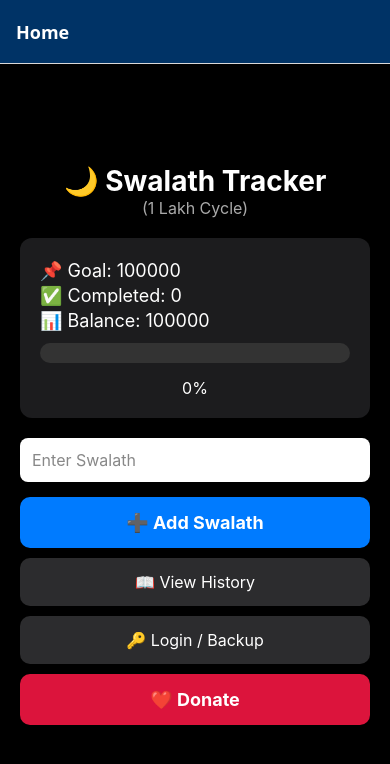
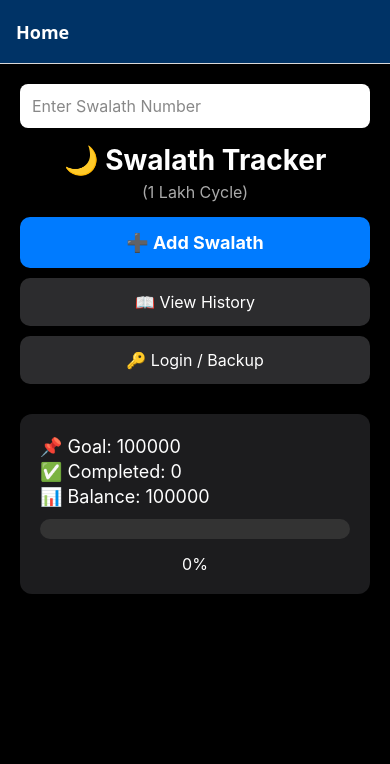
Before and after one commit to salahudheen9847/SwalathTracker, a React Native app: screen /Home in a window 390 px wide. Shown: the top 764 px of the page. Built offline with nearby package versions, Linux system fonts and the light colour scheme.

Commit message:
Initial commit - first upload

```diff
--- a/app.json
+++ b/app.json
@@ -12,8 +12,8 @@
       "supportsTablet": true
     },
     "android": {
-       "package": "com.salahudheen.swalathtracker",
-       "googleServicesFile": "./google-services.json",
+      "package": "com.salahudheen.swalathtracker",
+      "googleServicesFile": "./google-services.json",
       "adaptiveIcon": {
         "foregroundImage": "./assets/images/adaptive-icon.png",
         "backgroundColor": "#ffffff"
@@ -26,7 +26,6 @@
       "favicon": "./assets/images/favicon.png"
     },
     "plugins": [
-
       [
         "expo-splash-screen",
         {
@@ -39,6 +38,11 @@
     ],
     "experiments": {
       "typedRoutes": true
+    },
+    "extra": {
+      "eas": {
+        "projectId": "499074b9-1abc-42c2-bff0-7e5f75c535aa"
+      }
     }
   }
 }
--- a/screens/HomeScreen.js
+++ b/screens/HomeScreen.js
@@ -3,6 +3,8 @@ import { doc, setDoc } from "firebase/firestore";
 import { useEffect, useState } from "react";
 import {
   Alert,
+  KeyboardAvoidingView,
+  Platform,
   ScrollView,
   StyleSheet,
   Text,
@@ -59,25 +61,17 @@ export default function HomeScreen({ navigation }) {
   }
 
   return (
-    <ScrollView contentContainerStyle={styles.container}>
-      <Text style={styles.title}>🌙 Swalath Tracker</Text>
-      <Text style={styles.subtitle}>(1 Lakh Cycle)</Text>
-
-      <View style={styles.card}>
-        <Text style={styles.stat}>📌 Goal: {goal}</Text>
-        <Text style={styles.stat}>✅ Completed: {completed}</Text>
-        <Text style={styles.stat}>📊 Balance: {goal - completed}</Text>
-
-        <View style={styles.progressBarBackground}>
-          <View
-            style={[styles.progressBarFill, { width: `${progressPercent}%` }]}
-          />
-        </View>
-        <Text style={styles.progressText}>{progressPercent.toFixed(0)}%</Text>
-      </View>
-
+    <KeyboardAvoidingView
+      style={{ flex: 1 }}
+      behavior={Platform.OS === "ios" ? "padding" : "height"}
+    >
+      <ScrollView
+        contentContainerStyle={styles.container}
+        keyboardShouldPersistTaps="handled"
+      >
+        {/* Input box on top */}
         <TextInput
-        placeholder="Enter Swalath"
+          placeholder="Enter Swalath Number"
           keyboardType="numeric"
           value={input}
           onChangeText={setInput}
@@ -85,6 +79,11 @@ export default function HomeScreen({ navigation }) {
           placeholderTextColor="#888"
         />
 
+        {/* Title */}
+        <Text style={styles.title}>🌙 Swalath Tracker</Text>
+        <Text style={styles.subtitle}>(1 Lakh Cycle)</Text>
+
+        {/* Buttons */}
         <TouchableOpacity style={styles.button} onPress={addSwalath}>
           <Text style={styles.buttonText}>➕ Add Swalath</Text>
         </TouchableOpacity>
@@ -103,13 +102,21 @@ export default function HomeScreen({ navigation }) {
           <Text style={styles.secondaryButtonText}>🔑 Login / Backup</Text>
         </TouchableOpacity>
 
-      <TouchableOpacity
-        style={styles.donateButton}
-        onPress={() => navigation.navigate("Donate")}
-      >
-        <Text style={styles.buttonText}>❤️ Donate</Text>
-      </TouchableOpacity>
+        {/* Progress Info */}
+        <View style={styles.card}>
+          <Text style={styles.stat}>📌 Goal: {goal}</Text>
+          <Text style={styles.stat}>✅ Completed: {completed}</Text>
+          <Text style={styles.stat}>📊 Balance: {goal - completed}</Text>
 
+          <View style={styles.progressBarBackground}>
+            <View
+              style={[styles.progressBarFill, { width: `${progressPercent}%` }]}
+            />
+          </View>
+          <Text style={styles.progressText}>{progressPercent.toFixed(0)}%</Text>
+        </View>
+
+        {/* Recent Swalath */}
         {history.length > 0 && (
           <View style={styles.historyBox}>
             <Text style={styles.historyTitle}>Recent Swalath:</Text>
@@ -121,27 +128,29 @@ export default function HomeScreen({ navigation }) {
           </View>
         )}
       </ScrollView>
+    </KeyboardAvoidingView>
   );
 }
 
 const styles = StyleSheet.create({
   container: {
     flexGrow: 1,
-    justifyContent: "center",
+    justifyContent: "flex-start",
     alignItems: "center",
     padding: 20,
-    backgroundColor: "black", // Dark background
+    backgroundColor: "#000",
   },
   title: {
     fontSize: 28,
     fontWeight: "bold",
     color: "white",
     textAlign: "center",
+    marginBottom: 5,
   },
   subtitle: {
     fontSize: 16,
     color: "#aaa",
-    marginBottom: 20,
+    marginBottom: 15,
     textAlign: "center",
   },
   card: {
@@ -149,7 +158,7 @@ const styles = StyleSheet.create({
     padding: 20,
     borderRadius: 12,
     width: "100%",
-    marginBottom: 20,
+    marginVertical: 20,
     shadowColor: "#000",
     shadowOpacity: 0.3,
     shadowRadius: 6,
@@ -201,19 +210,11 @@ const styles = StyleSheet.create({
     width: "100%",
   },
   secondaryButtonText: { color: "white", fontSize: 16 },
-  donateButton: {
-    backgroundColor: "crimson",
-    padding: 15,
-    borderRadius: 10,
-    alignItems: "center",
-    marginBottom: 20,
-    width: "100%",
-  },
   historyBox: {
     backgroundColor: "#1c1c1e",
     padding: 15,
     borderRadius: 10,
-    marginTop: 10,
+    marginTop: 20,
     width: "100%",
   },
   historyTitle: { color: "white", fontWeight: "bold", marginBottom: 8 },
```
Lines whose indentation alone changed are shown as unchanged.
